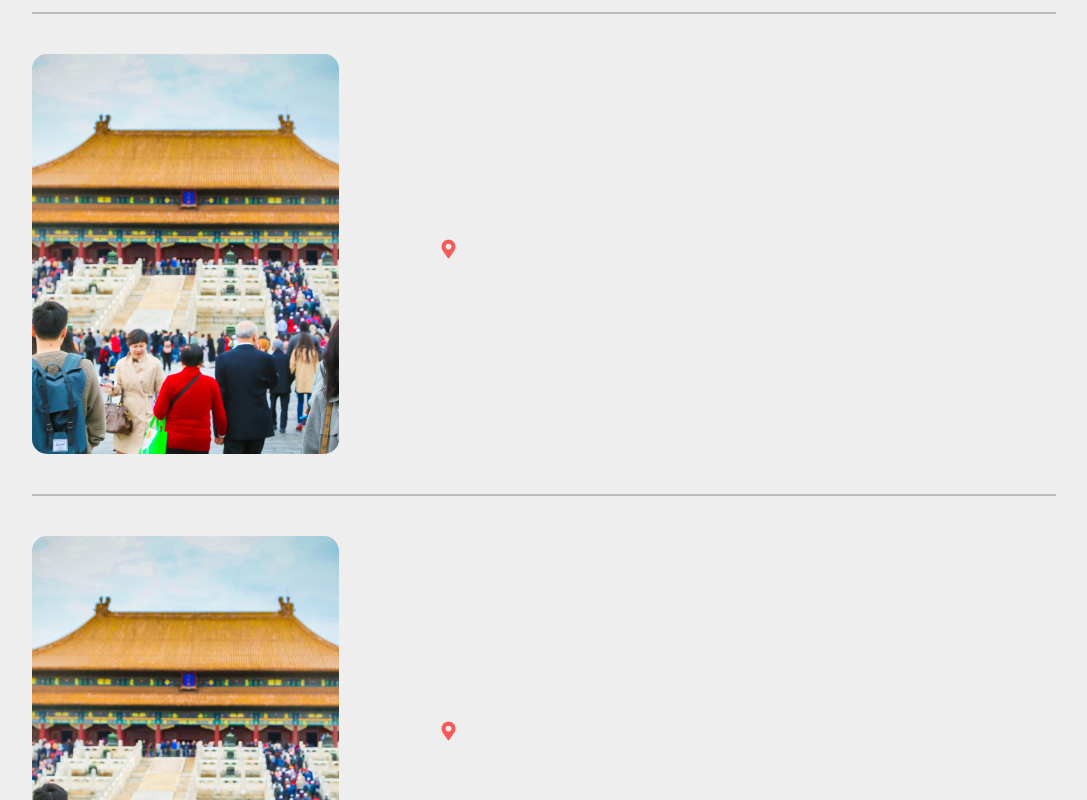
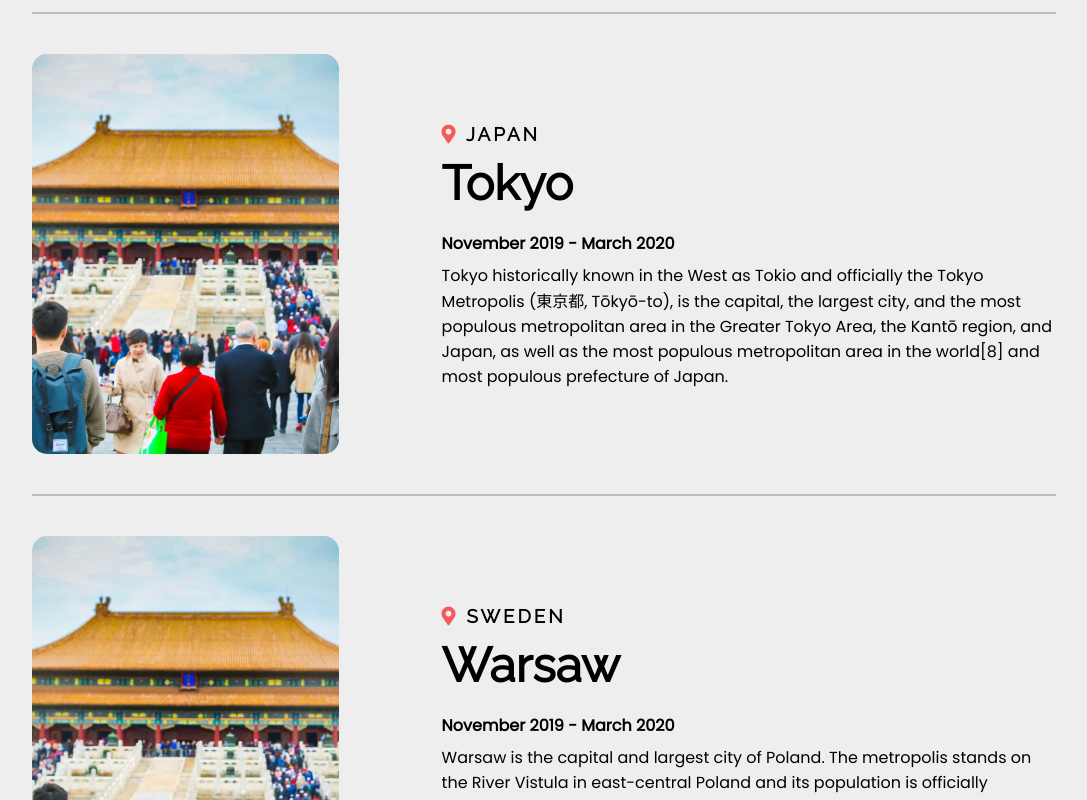
Before and after one commit to KramStyles/react-airbnb, a React (Create React App) app: page / in a window 1280 px wide. Shown: the part 1020-1820 px from the top of the page, without its empty margins (96-1183 px from the left). Built offline with nearby package versions, Linux system fonts and the light colour scheme.

Commit message:
fixed articles using attribute method

```diff
--- a/src/Components/Journal/Body.js
+++ b/src/Components/Journal/Body.js
@@ -6,7 +6,12 @@ import Data from "./Data";
 function Body(){
     const articles = Data.map(item =>{
         return (
-            <Components key={item.id} item={item}/>
+            // <Components key={item.id} item={item}/>
+            <Components country={item['country']}
+                        place={item['place']}
+                        description={item['description']}
+                        time_period={item['time_period']}
+            />
         )
     })
     return(
--- a/src/Components/Journal/Data.js
+++ b/src/Components/Journal/Data.js
@@ -18,8 +18,8 @@ export default [
         'description': 'Tokyo historically known in the West as Tokio and officially the Tokyo Metropolis (東京都, Tōkyō-to), is the capital, the largest city, and the most populous metropolitan area in the Greater Tokyo Area, the Kantō region, and Japan, as well as the most populous metropolitan area in the world[8] and most populous prefecture of Japan. '
     },
     {
-        'country' : 'Japan',
-        'place' : 'Tokyo',
+        'country' : 'Sweden',
+        'place' : 'Warsaw',
         'time_period': 'November 2019 - March 2020',
         'description': "Warsaw is the capital and largest city of Poland. The metropolis stands on the River Vistula in east-central Poland and its population is officially estimated at 1.8 million residents within a greater metropolitan area of 3.1 million residents,[5] which makes Warsaw the 7th most-populous capital city in the European Union."
     }
```
